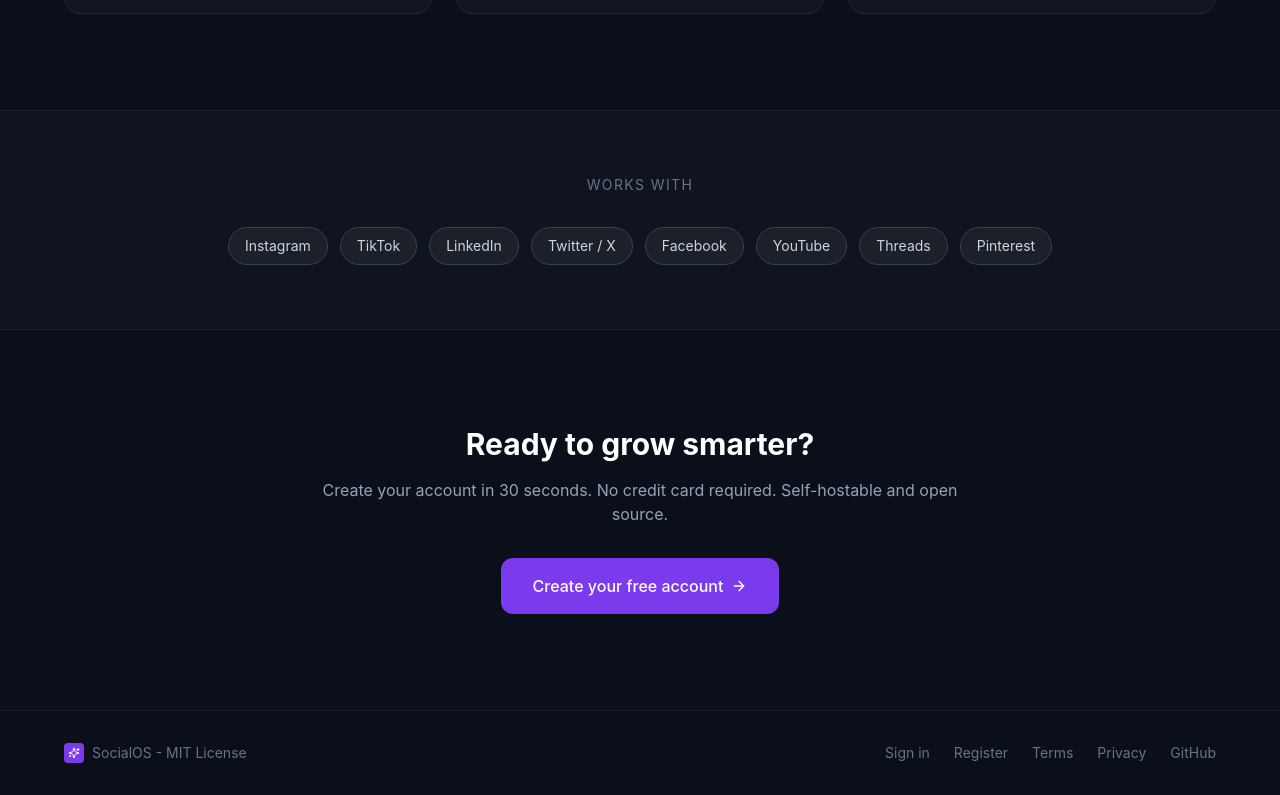
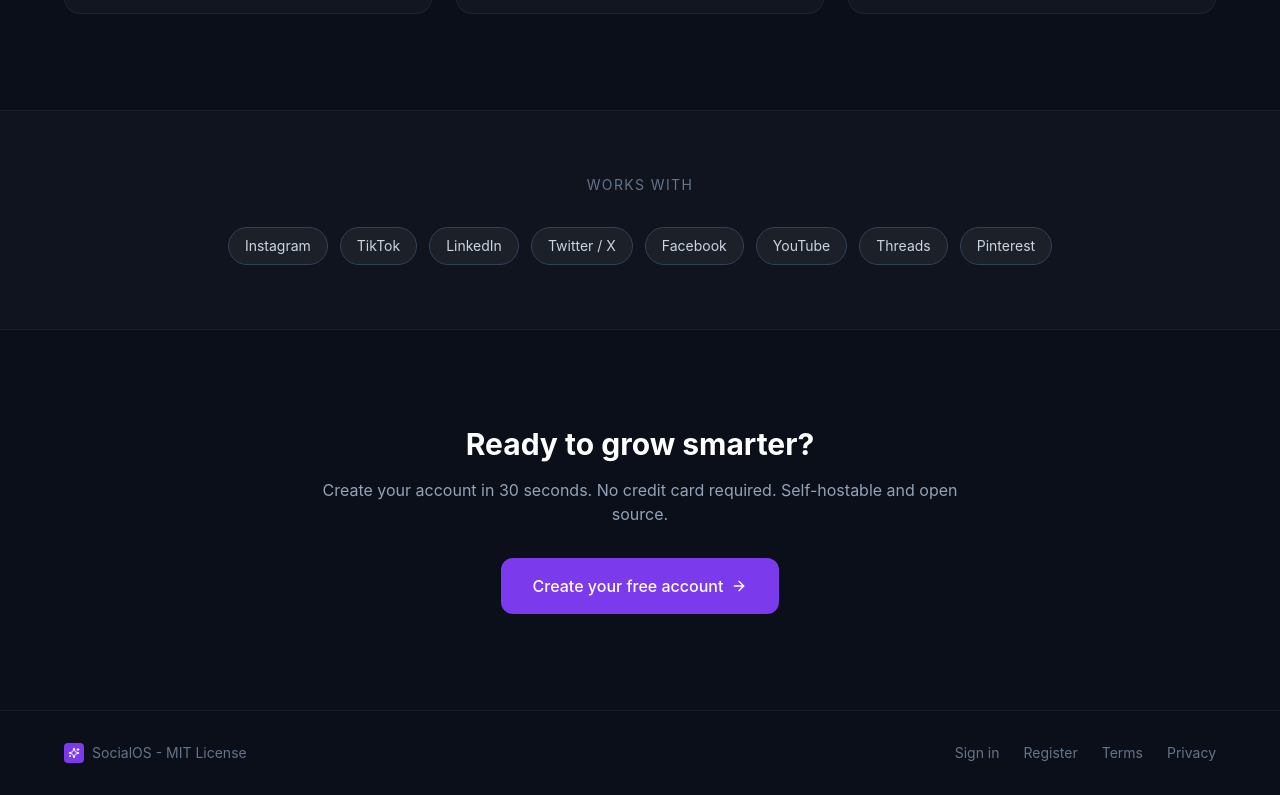
Before and after one commit to Flourish360/SocialOS, a Next.js app in the folder frontend/: page / in a window 1280 px wide. Shown: the part 1578-2373 px from the top of the page. Built offline with nearby package versions, Linux system fonts and the light colour scheme.

Commit message:
Remove GitHub link from landing page footer

```diff
--- a/frontend/app/page.tsx
+++ b/frontend/app/page.tsx
@@ -215,14 +215,6 @@
             <Link href="/register" className="hover:text-slate-300 transition-colors">Register</Link>
             <Link href="/terms" className="hover:text-slate-300 transition-colors">Terms</Link>
             <Link href="/privacy" className="hover:text-slate-300 transition-colors">Privacy</Link>
-            <a
-              href="https://github.com/Flourish360/SocialOS"
-              className="hover:text-slate-300 transition-colors"
-              target="_blank"
-              rel="noopener noreferrer"
-            >
-              GitHub
-            </a>
           </div>
         </div>
       </footer>
```
